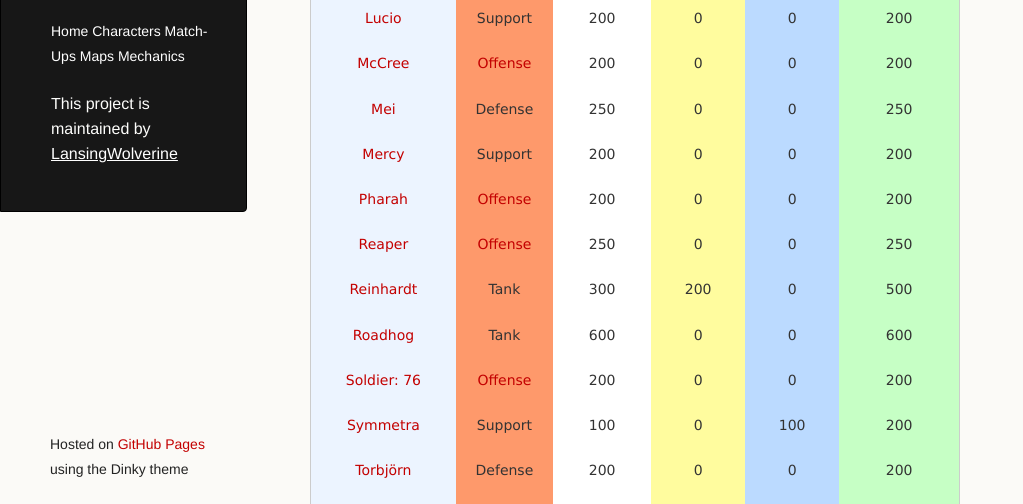
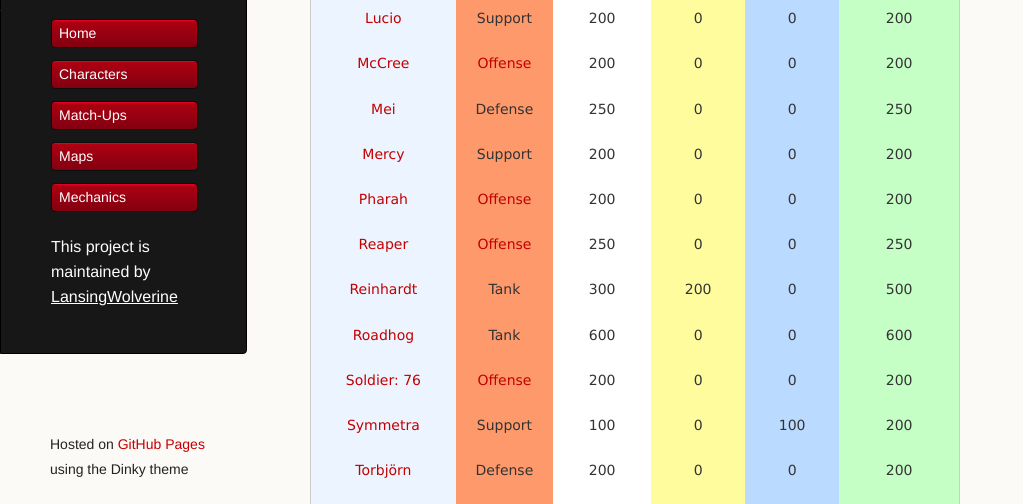
Before and after one commit to LansingWolverine/overwatch-tips, a plain HTML site: page Characters.html in a window 1280 px wide. Shown: the part 286-790 px from the top of the page, without its empty margins (0-1023 px from the left). Drawn offline with Linux system fonts and the light colour scheme.

Commit message:
Update Characters.html

```diff
--- a/Characters.html
+++ b/Characters.html
@@ -20,11 +20,11 @@
         <p class="header">A guide for Overwatch for stuff like match-ups, synergy, etc.</p>
 
         <ul style="list-style-type:disc">
-          <l><a href="index.html">Home</a></h4></l>
-          <l><a href="Characters.html">Characters</a></l>
-          <l><a href="Match-Ups.html">Match-Ups</a></l>
-          <l><a href="Maps.html">Maps</a></l>
-          <l><a href="Mechanics.html">Mechanics</a></l>
+          <li><a href="index.html">Home</a></h4></li>
+          <li><a href="Characters.html">Characters</a></li>
+          <li><a href="Match-Ups.html">Match-Ups</a></li>
+          <li><a href="Maps.html">Maps</a></li>
+          <li><a href="Mechanics.html">Mechanics</a></li>
         </ul>
 
         <p class="header">This project is maintained by <a class="header name" href="https://github.com/LansingWolverine">LansingWolverine</a></p>
```
